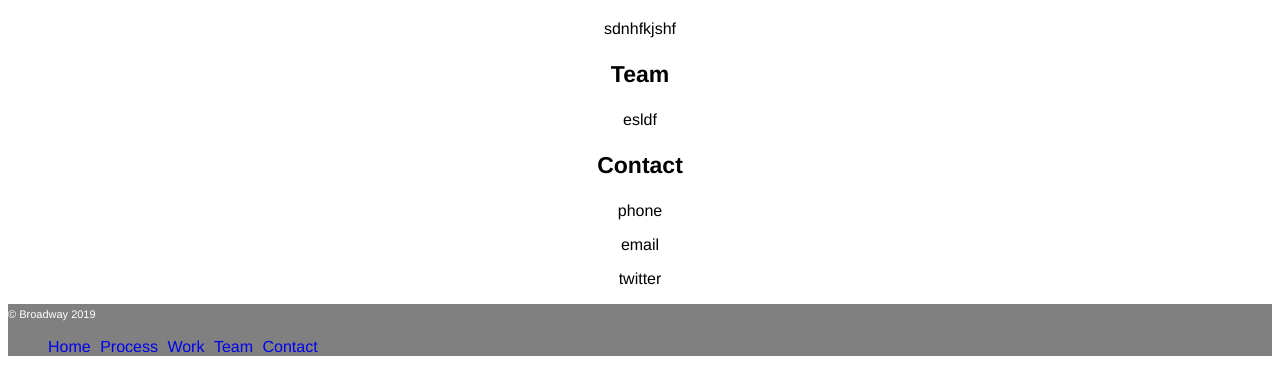
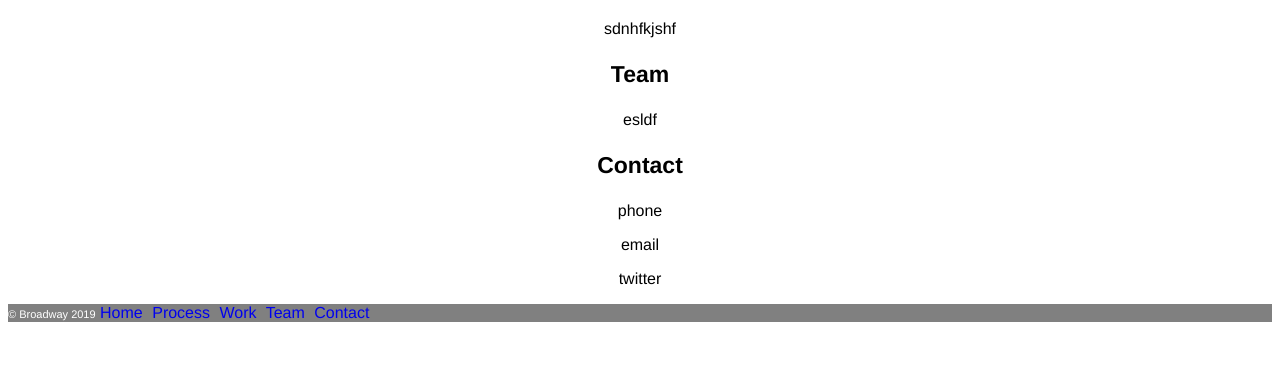
Before and after one commit to ConnorEW/broadway-design, a plain HTML site: page index.html in a window 1280 px wide. Shown: the part 970-1342 px from the top of the page. After the commit the page ends 1300 px from the top, so only its background shows below. Drawn offline with Linux system fonts and the light colour scheme.

Commit message:
footer navbar fixed

```diff
--- a/index.html
+++ b/index.html
@@ -46,13 +46,11 @@
 	</div>
 	<footer>
 		<span style="font-size: 11px;">&copy; Broadway 2019</span>
-		<ul>
-			<li><a href="#home">Home</a></li>
-			<li><a href="#process">Process</a></li>
-			<li><a href="#work">Work</a></li>
-			<li><a href="#team">Team</a></li>
-			<li><a href="#contact">Contact</a></li>
-		</ul>
+		<a href="#home">Home</a>
+		<a href="#process">Process</a>
+		<a href="#work">Work</a>
+		<a href="#team">Team</a>
+		<a href="#contact">Contact</a>
 	</footer>
 </body>
 </html>
--- a/resources/css/style.css
+++ b/resources/css/style.css
@@ -45,8 +45,7 @@ footer{
 	color: white;
 }
 
-footer li{
-	list-style: none;
+footer a{
 	display: inline;
 	padding-right: 5px;
 	text-decoration: none;
```
